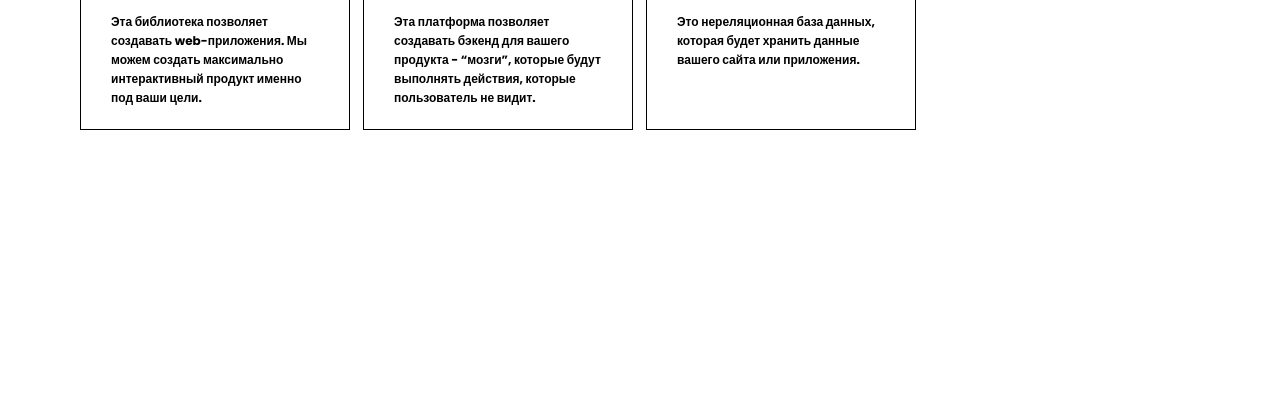
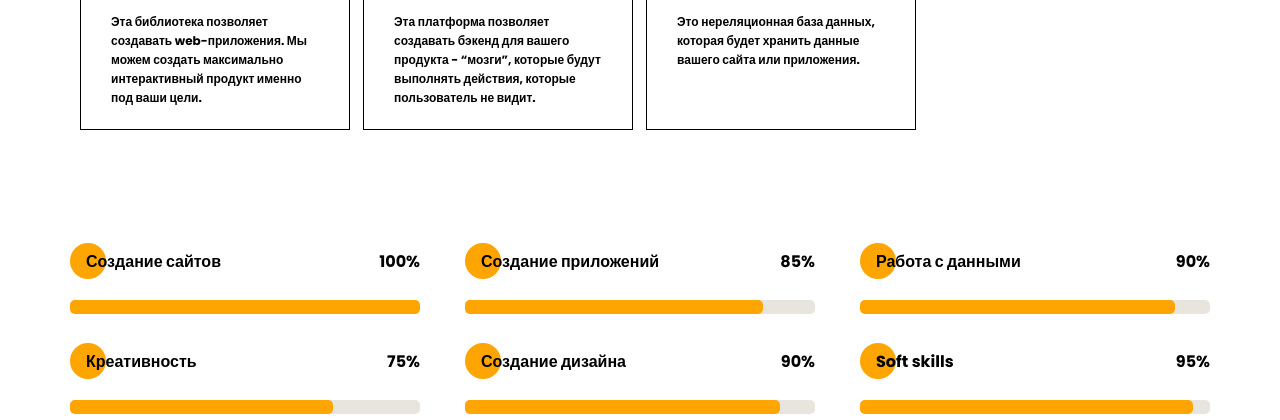
Before and after one commit to MikhailGub/myPortfolioProject, a website: page src/index.html in a window 1280 px wide. Shown: the part 2884-3304 px from the top of the page. Before the commit the page ends 3014 px from the top, so only its background shows below. Drawn offline with nearby package versions, Linux system fonts and the light colour scheme; files that its build step writes are made by us from their sources.

Commit message:
added the 'scale' section

```diff
--- a/src/index.html
+++ b/src/index.html
@@ -331,6 +331,55 @@
         </div>
     </section>
 
+    <section class="scale">
+        <div class="container">
+            <div class="scale__wrapper">
+                <div class="scale__item">
+                    <div class="title title_fz16 scale__title">Создание сайтов</div>
+                    <div class="scale__procent">100%</div>
+                    <div class="scale__line">
+                        <div class="scale__line-front" style="width: 100%;"></div>
+                    </div>
+                </div>
+                <div class="scale__item">
+                    <div class="title title_fz16 scale__title">Создание приложений</div>
+                    <div class="scale__procent">85%</div>
+                    <div class="scale__line">
+                        <div class="scale__line-front" style="width: 85%;"></div>
+                    </div>
+                </div>
+                <div class="scale__item">
+                    <div class="title title_fz16 scale__title">Работа с данными</div>
+                    <div class="scale__procent">90%</div>
+                    <div class="scale__line">
+                        <div class="scale__line-front" style="width: 90%;"></div>
+                    </div>
+                </div>
+                <div class="scale__item">
+                    <div class="title title_fz16 scale__title">Креативность</div>
+                    <div class="scale__procent">75%</div>
+                    <div class="scale__line">
+                        <div class="scale__line-front" style="width: 75%;"></div>
+                    </div>
+                </div>
+                <div class="scale__item">
+                    <div class="title title_fz16 scale__title">Создание дизайна</div>
+                    <div class="scale__procent">90%</div>
+                    <div class="scale__line">
+                        <div class="scale__line-front" style="width: 90%;"></div>
+                    </div>
+                </div>
+                <div class="scale__item">
+                    <div class="title title_fz16 scale__title">Soft skills</div>
+                    <div class="scale__procent">95%</div>
+                    <div class="scale__line">
+                        <div class="scale__line-front" style="width: 95%;"></div>
+                    </div>
+                </div>
+            </div>
+        </div>
+    </section>
+
     <script src="js/script.js"></script>
 </body>
 </html>
--- /dev/null
+++ b/src/sass/blocks/_scale.sass
@@ -0,0 +1,25 @@
+.scale
+    padding-top: 120px
+    &__wrapper
+        display: grid
+        grid-template-columns: repeat(3, 1fr)
+        grid-template-rows: repeat(2,70px)
+        gap: 30px 45px
+    &__item
+        display: flex
+        justify-content: space-between
+        flex-wrap: wrap
+    &__title
+        position: relative
+        padding-left: 16px
+        @include before-circle
+    &__line
+        width: 100%
+        height: 14px
+        margin-top: 20px
+        background-color: #E8E4DE
+        border-radius: 5px
+        &-front
+            height: 100%
+            background-color: $main-color
+            border-radius: 5px
--- a/src/sass/style.sass
+++ b/src/sass/style.sass
@@ -27,3 +27,4 @@
 @import 'blocks/about'
 @import 'blocks/resume'
 @import 'blocks/skills'
+@import 'blocks/scale'
```
Also changed, not shown: dist/css/style.min.css, dist/index.html.
